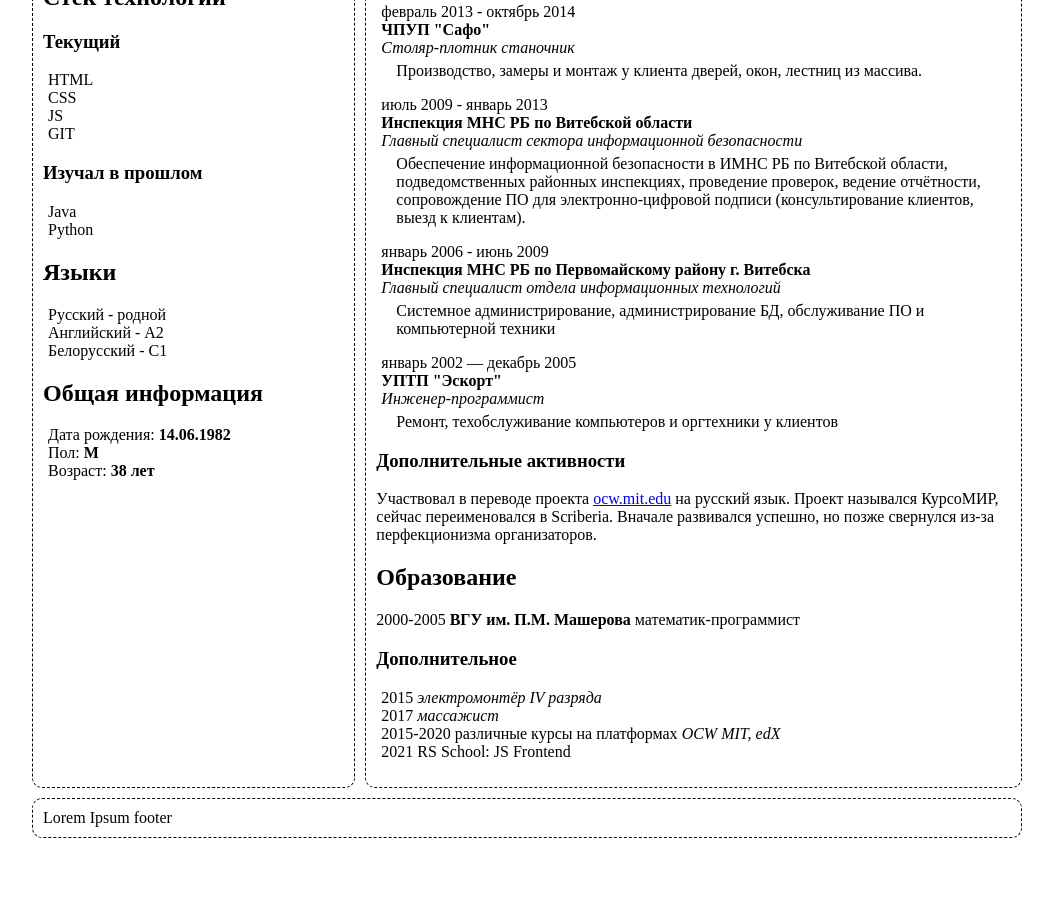
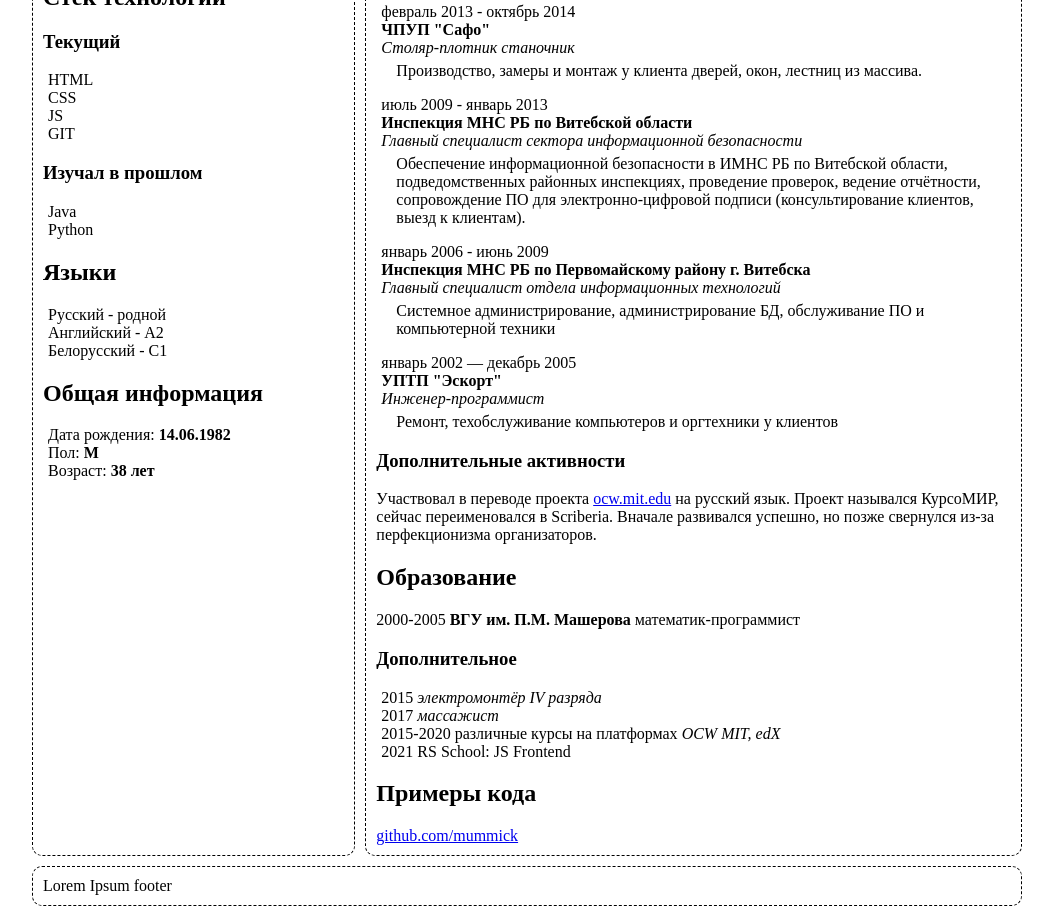
Before and after one commit to mummick/rsschool-cv, a plain HTML site: page index.html in a window 1280 px wide. Shown: the part 369-1280 px from the top of the page, without its empty margins (113-1166 px from the left). Before the commit the page ends 1212 px from the top, so only its background shows below. Drawn offline with Linux system fonts and the light colour scheme.

Commit message:
feat: add code samples

```diff
--- a/index.html
+++ b/index.html
@@ -147,6 +147,10 @@
             <li>2021 RS School: JS Frontend</li>
           </ul>
         </section>
+        <section>
+          <h2>Примеры кода</h2>
+          <a href="https://github.com/mummick">github.com/mummick</a>
+        </section>
       </main>
       <footer>Lorem Ipsum footer</footer>
     </div>
```
